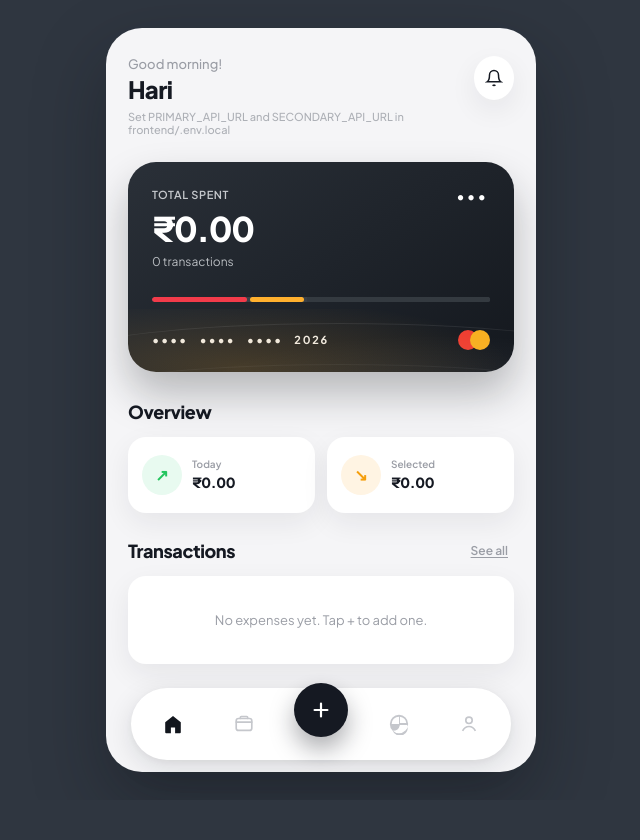
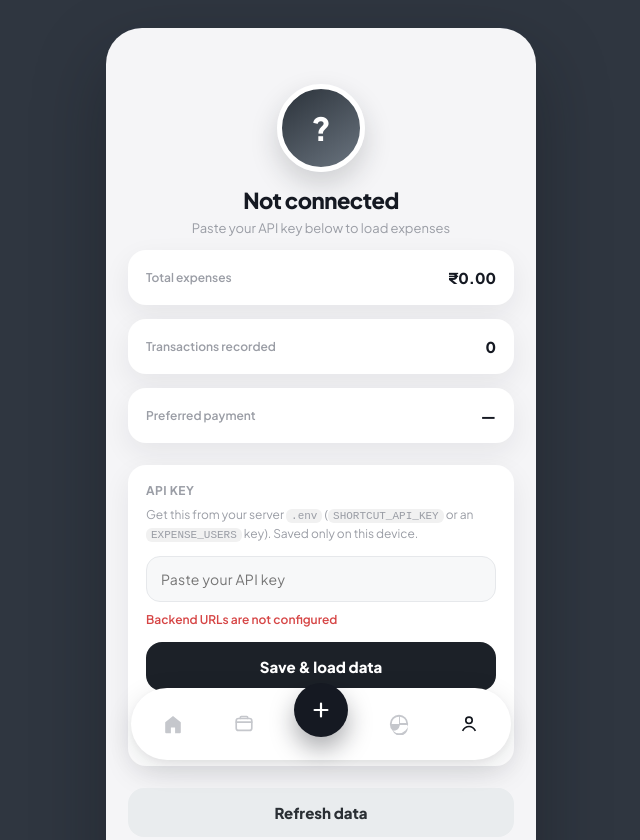
Before and after one commit to hariharan138/Money-Tracker, a website built with Vite: page frontend/index.html in a window 1280 px wide. Shown: the top 840 px of the page, without its empty margins (319-959 px from the left). Before the commit the page ends 800 px from the top, so only its background shows below. Built offline with nearby package versions, Linux system fonts and the light colour scheme.

Commit message:
added FC

```diff
--- a/frontend/app.js
+++ b/frontend/app.js
@@ -11,10 +11,17 @@
 
 const $ = selector => document.querySelector(selector);
 const $$ = selector => [...document.querySelectorAll(selector)];
+const API_KEY_STORAGE = 'expenses-api-key';
 const params = new URLSearchParams(location.search);
-const keyFromUrl = params.get('key') || '';
-if (keyFromUrl) localStorage.setItem('expenses-api-key', keyFromUrl);
-const KEY = keyFromUrl || localStorage.getItem('expenses-api-key') || '';
+const keyFromUrl = (params.get('key') || '').trim();
+if (keyFromUrl) {
+  localStorage.setItem(API_KEY_STORAGE, keyFromUrl);
+  // Keep the shareable link working once, then drop the secret from the address bar.
+  params.delete('key');
+  const clean = `${location.pathname}${params.toString() ? `?${params}` : ''}${location.hash}`;
+  history.replaceState(null, '', clean);
+}
+let KEY = keyFromUrl || localStorage.getItem(API_KEY_STORAGE) || '';
 const INR = new Intl.NumberFormat('en-IN', { style: 'currency', currency: 'INR', maximumFractionDigits: 2 });
 const icons = {
   food: '🍜', groceries: '🛒', grocery: '🛒', travel: '✈️', cab: '🚕', fuel: '⛽',
@@ -200,6 +207,50 @@
   return Object.entries(counts).sort((a, b) => b[1] - a[1])[0]?.[0] || '—';
 }
 
+function connectedUserName() {
+  const named = expenses.find(item => (item.user || '').trim())?.user?.trim();
+  return named || '';
+}
+
+function maskKey(key) {
+  if (!key) return '';
+  if (key.length <= 8) return '••••••••';
+  return `${key.slice(0, 4)}…${key.slice(-4)}`;
+}
+
+function syncProfileKeyUi(message = '', kind = '') {
+  const input = $('#apiKeyInput');
+  const status = $('#apiKeyStatus');
+  if (input && document.activeElement !== input) {
+    input.value = KEY;
+    input.placeholder = KEY ? 'API key saved on this device' : 'Paste your API key';
+  }
+  status.textContent = message || (KEY ? `Using ${maskKey(KEY)}` : 'No API key saved yet');
+  status.className = `profile-key-status${kind ? ` ${kind}` : ''}`;
+}
+
+function updateProfileIdentity() {
+  const name = connectedUserName();
+  const avatar = $('#profileAvatar');
+  const title = $('#profileName');
+  const subtitle = $('#profileSubtitle');
+  if (!KEY) {
+    avatar.textContent = '?';
+    title.textContent = 'Not connected';
+    subtitle.textContent = 'Paste your API key below to load expenses';
+    return;
+  }
+  if (name) {
+    avatar.textContent = name.slice(0, 1).toUpperCase();
+    title.textContent = name;
+    subtitle.textContent = 'Personal expense tracker';
+  } else {
+    avatar.textContent = '✓';
+    title.textContent = 'Connected';
+    subtitle.textContent = 'API key saved on this device';
+  }
+}
+
 function chartWindowTotal() {
   const now = new Date();
   if (state.chartRange === 'week') {
@@ -261,6 +312,8 @@
   $('#profileCount').textContent = String(expenses.length);
   $('#profilePayment').textContent = preferredPayment();
   $('#addDateLabel').textContent = new Date().toLocaleDateString(undefined, { weekday: 'long', month: 'short', day: 'numeric' });
+  updateProfileIdentity();
+  syncProfileKeyUi();
 
   renderChart();
   updateAddPreview();
@@ -286,11 +339,15 @@
 async function load() {
   if (!hasApiConfiguration()) {
     $('#status').textContent = 'Set PRIMARY_API_URL and SECONDARY_API_URL in frontend/.env.local';
-    return;
+    syncProfileKeyUi('Backend URLs are not configured', 'err');
+    return false;
   }
   if (!KEY) {
-    $('#status').textContent = 'Add your API key to this page URL';
-    return;
+    $('#status').textContent = 'Open Profile and paste your API key';
+    expenses = [];
+    render();
+    syncProfileKeyUi('Paste your API key, then tap Save & load data');
+    return false;
   }
   $('#status').textContent = 'Loading expenses…';
   try {
@@ -300,12 +357,42 @@
     expenses = (await response.json()).expenses || [];
     render();
     $('#status').textContent = 'Updated just now';
+    syncProfileKeyUi(`Connected · ${maskKey(KEY)}`, 'ok');
+    return true;
   } catch (error) {
     console.error(error);
-    $('#status').textContent = error.message === 'Failed to fetch'
+    const message = error.message === 'Failed to fetch'
       ? 'Could not reach API — check its URL and CORS_ORIGINS'
       : error.message;
+    $('#status').textContent = message;
+    syncProfileKeyUi(message, 'err');
+    return false;
   }
+}
+
+async function saveApiKey() {
+  const next = ($('#apiKeyInput').value || '').trim();
+  const status = $('#apiKeyStatus');
+  if (!next) {
+    status.textContent = 'Paste an API key first';
+    status.className = 'profile-key-status err';
+    return;
+  }
+  KEY = next;
+  localStorage.setItem(API_KEY_STORAGE, KEY);
+  status.textContent = 'Saved. Loading…';
+  status.className = 'profile-key-status';
+  if (await load()) showTab('dashboard');
+}
+
+function clearApiKey() {
+  KEY = '';
+  expenses = [];
+  localStorage.removeItem(API_KEY_STORAGE);
+  $('#apiKeyInput').value = '';
+  render();
+  $('#status').textContent = 'Open Profile and paste your API key';
+  syncProfileKeyUi('API key cleared from this device');
 }
 
 async function remove(id) {
@@ -359,6 +446,14 @@
 
 $('#refresh').onclick = load;
 $('#profileRefresh').onclick = load;
+$('#saveApiKey').onclick = saveApiKey;
+$('#clearApiKey').onclick = clearApiKey;
+$('#apiKeyInput').addEventListener('keydown', event => {
+  if (event.key === 'Enter') {
+    event.preventDefault();
+    saveApiKey();
+  }
+});
 $('#expenseForm').onsubmit = saveExpense;
 $('#expenseAmount').oninput = updateAddPreview;
 $('#expensePayment').onchange = updateAddPreview;
@@ -409,4 +504,6 @@
 };
 
 render();
+syncProfileKeyUi();
+if (!KEY) showTab('profile');
 load();
--- a/frontend/index.html
+++ b/frontend/index.html
@@ -155,13 +155,25 @@
 
     <!-- 5. User details -->
     <section class="tab-panel profile" data-panel="profile">
-      <div class="profile-avatar">H</div>
-      <h2>Hari</h2>
-      <p>Personal expense tracker</p>
+      <div class="profile-avatar" id="profileAvatar">?</div>
+      <h2 id="profileName">Not connected</h2>
+      <p id="profileSubtitle">Open Profile and paste your API key to load expenses</p>
       <div class="profile-card"><span>Total expenses</span><strong id="profileTotal">₹0</strong></div>
       <div class="profile-card"><span>Transactions recorded</span><strong id="profileCount">0</strong></div>
       <div class="profile-card"><span>Preferred payment</span><strong id="profilePayment">—</strong></div>
-      <button id="profileRefresh" class="profile-action" type="button">Refresh data</button>
+
+      <div class="profile-key">
+        <label for="apiKeyInput">API key</label>
+        <p class="profile-key-hint">Get this from your server <code>.env</code> (<code>SHORTCUT_API_KEY</code> or an <code>EXPENSE_USERS</code> key). Saved only on this device.</p>
+        <input id="apiKeyInput" class="profile-key-input" type="password" autocomplete="off" spellcheck="false" placeholder="Paste your API key">
+        <p id="apiKeyStatus" class="profile-key-status" aria-live="polite"></p>
+        <div class="profile-key-actions">
+          <button id="saveApiKey" class="profile-action" type="button">Save &amp; load data</button>
+          <button id="clearApiKey" class="profile-action profile-action-secondary" type="button">Clear key</button>
+        </div>
+      </div>
+
+      <button id="profileRefresh" class="profile-action profile-action-secondary" type="button">Refresh data</button>
     </section>
   </main>
 
--- a/frontend/styles.css
+++ b/frontend/styles.css
@@ -751,6 +751,81 @@
   color: #fff;
 }
 
+.profile-key {
+  margin-top: 22px;
+  padding: 18px;
+  border-radius: 18px;
+  background: var(--card);
+  text-align: left;
+  box-shadow: var(--shadow);
+}
+
+.profile-key label {
+  display: block;
+  font-size: 12px;
+  font-weight: 700;
+  color: var(--muted);
+  text-transform: uppercase;
+  letter-spacing: 0.04em;
+}
+
+.profile-key-hint {
+  margin: 8px 0 12px;
+  color: var(--muted);
+  font-size: 12px;
+  line-height: 1.45;
+}
+
+.profile-key-hint code {
+  font-size: 11px;
+  padding: 1px 5px;
+  border-radius: 6px;
+  background: rgba(20, 24, 30, 0.06);
+}
+
+.profile-key-input {
+  width: 100%;
+  border: 1px solid var(--line, #e6e8eb);
+  border-radius: 14px;
+  padding: 13px 14px;
+  background: #f7f8f9;
+  color: var(--text);
+  outline: none;
+  font-size: 14px;
+  letter-spacing: 0.02em;
+}
+
+.profile-key-input:focus {
+  border-color: #202224;
+  background: #fff;
+}
+
+.profile-key-status {
+  min-height: 18px;
+  margin: 10px 0 0;
+  font-size: 12px;
+  font-weight: 600;
+  color: var(--muted);
+}
+
+.profile-key-status.ok { color: #2f9d63; }
+.profile-key-status.err { color: #d64545; }
+
+.profile-key-actions {
+  display: grid;
+  gap: 8px;
+  margin-top: 12px;
+}
+
+.profile-key-actions .profile-action {
+  margin-top: 0;
+}
+
+.profile-action-secondary {
+  background: #e9ecee;
+  color: #2a2f34;
+}
+
 @media (min-width: 700px) {
   body {
     padding: 28px 0;
```
Also changed, not shown: README.md.
